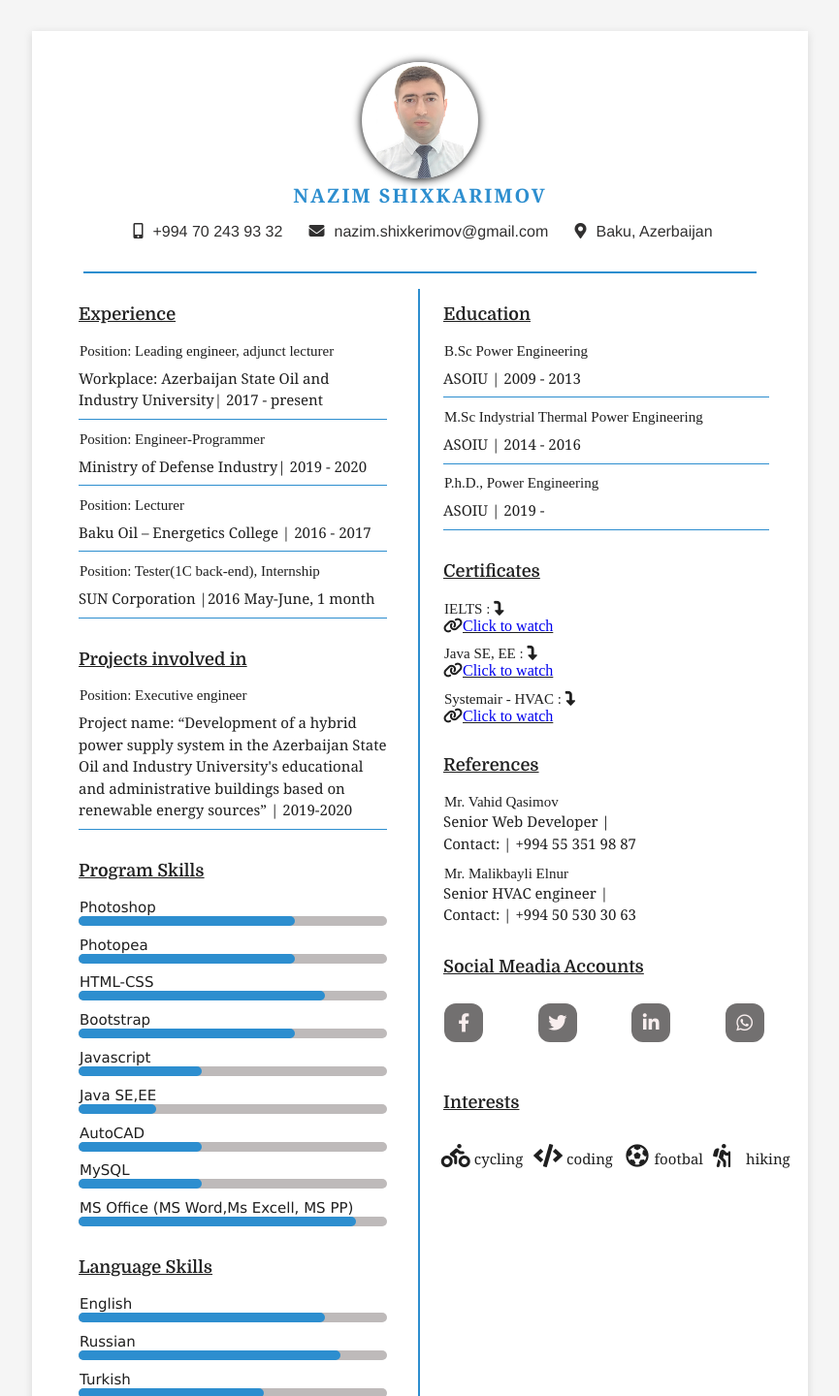
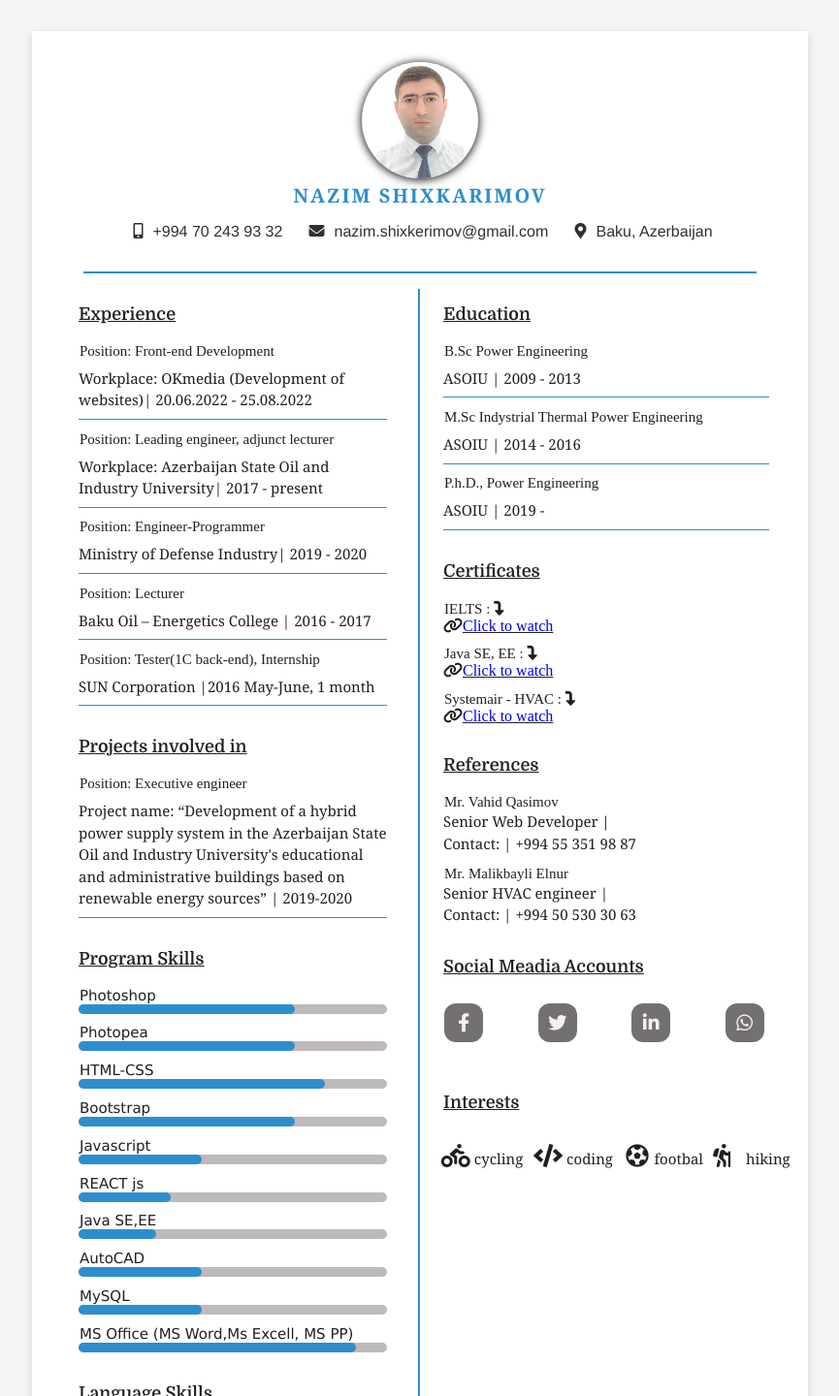
Before and after one commit to NazimS/CV-2022, a plain HTML site: page index.htm in a window 1280 px wide. Shown: the top 1440 px of the page at 97% size, without its empty margins (207-1072 px from the left). Drawn offline with Linux system fonts and the light colour scheme.

Commit message:
expereince and skills added

```diff
--- a/css/style.css
+++ b/css/style.css
@@ -243,6 +243,9 @@ ul li {
 .javascript {
     width: 40%;
 }
+.react {
+    width: 30%;
+}
 .java {
     width: 25%;
 }
--- a/index.htm
+++ b/index.htm
@@ -36,6 +36,10 @@
             <!--experience-->
             <div class="card-resume">
                 <h3>Experience</h3>
+                <div class="detail-experience">
+                    <h4>Position: Front-end Development</h4>
+                    <p class="sub-detail">Workplace: OKmedia (Development of websites)| 20.06.2022 - 25.08.2022</p>
+                </div>
                 <div class="detail-experience">
                     <h4>Position: Leading engineer, adjunct lecturer</h4>
                     <p class="sub-detail">Workplace: Azerbaijan State Oil and Industry University| 2017 - present</p>
@@ -92,6 +96,12 @@
                         <h4>Javascript</h4>
                         <div class="skills-bar">
                             <span class="skills-fill javascript"></span>
+                        </div>
+                    </div>
+                    <div class="detail-skills">
+                        <h4>REACT js</h4>
+                        <div class="skills-bar">
+                            <span class="skills-fill react"></span>
                         </div>
                     </div>
                     <div class="detail-skills">
```
